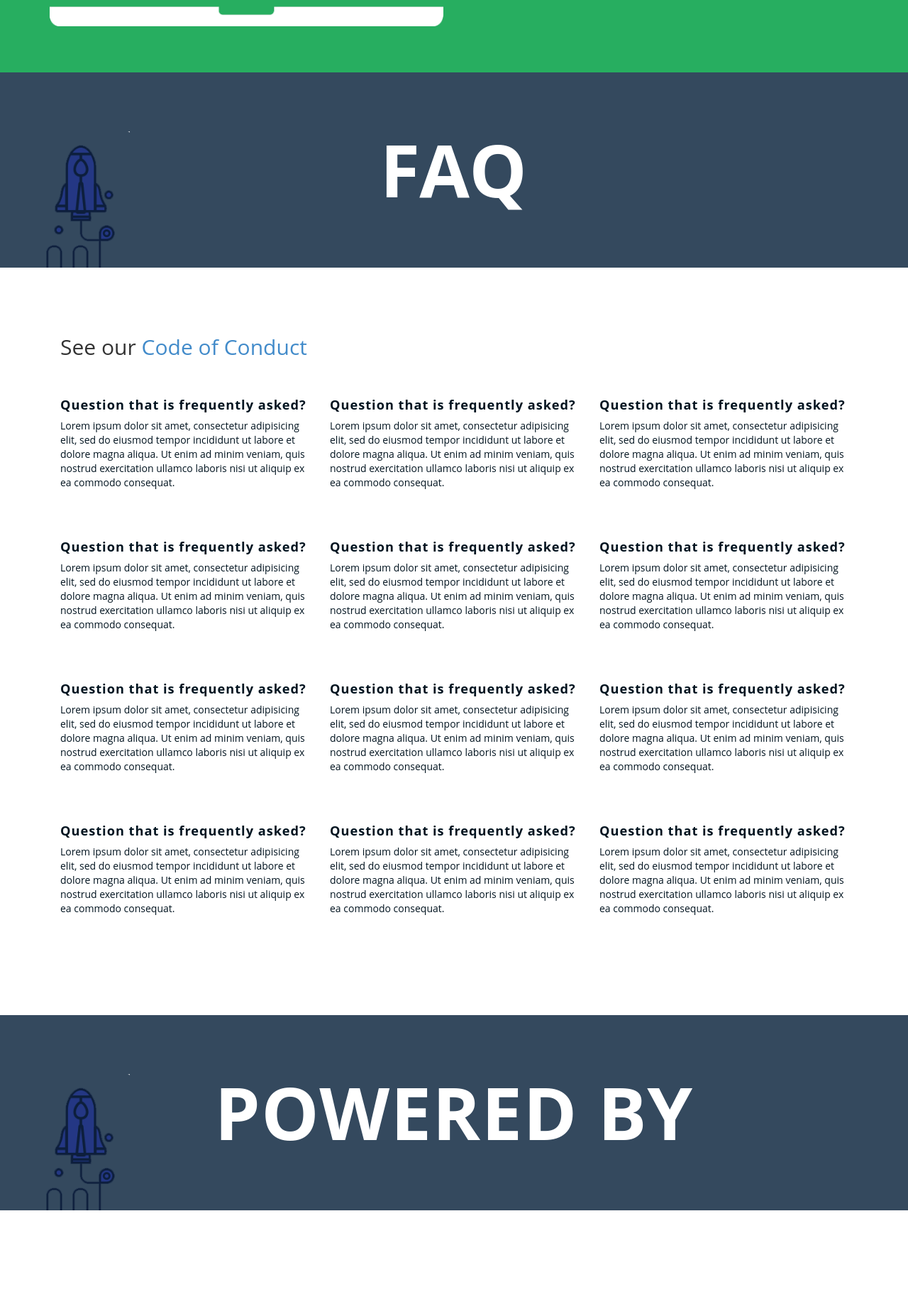
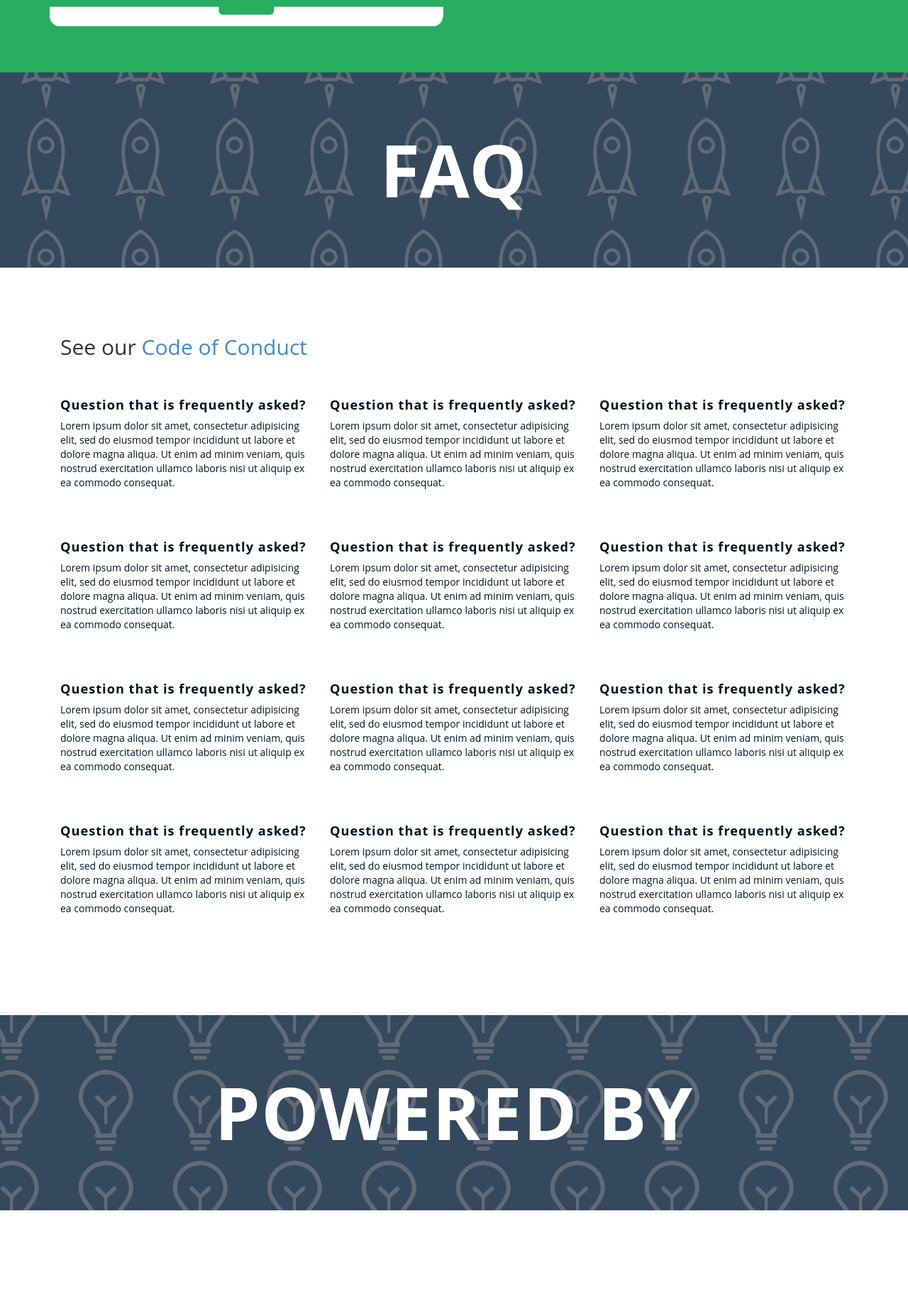
Before and after one commit to hacktx/hacktx-14f, a Jekyll site: the page built from index.html, in a window 1280 px wide. Shown: the part 1361-3205 px from the top of the page at 71% size. Built offline with Jekyll 4.4.1, drawn with Linux system fonts in a browser that asks for light colours.

Commit message:
fun fun fun in the sun sun sun

```diff
--- a/_layouts/default.html
+++ b/_layouts/default.html
@@ -6,7 +6,7 @@
 
         <meta http-equiv="X-UA-Compatible" content="IE=edge">
         <meta name="viewport" content="width=device-width, initial-scale=no">
-
+        <link rel="icon" type="image/png" href="img/favicon.png">
     </head>
 
     <body>
--- a/css/index.css
+++ b/css/index.css
@@ -236,29 +236,28 @@ div.divider {
     background-image: url("../img/rocket.png");
     margin-bottom: 30px;
 
-    background-repeat: no-repeat;
-    background-position: 50px 83px;
+    background-repeat: repeat;
+    background-position: left center;
     background-size: 133px;
 }
 
 
 .sponsor-divider {
-    background: url("../img/divider.jpg") no-repeat center center;
     background-size: 100%;
     margin-bottom: 30px;
     margin-top: 40px;
 
     background-color: #34495e;
-    background-image: url("../img/rocket.png");
+    background-image: url("../img/bulb.png");
     margin-bottom: 30px;
 
-    background-repeat: no-repeat;
-    background-position: 50px 83px;
+    background-repeat: repeat;
+    background-position: right center;
     background-size: 133px;
 }
 
 .woh-divider {
-    background: url("../img/divider.jpg") no-repeat center center;
+    background: url("../img/divider.jpg") repeat;
     background-size: 100%;
     margin-bottom: 30px;
     margin-top: 30px;
```
Also changed, not shown: img/bulb.png (added), img/favicon.png (added), img/rocket.png.
